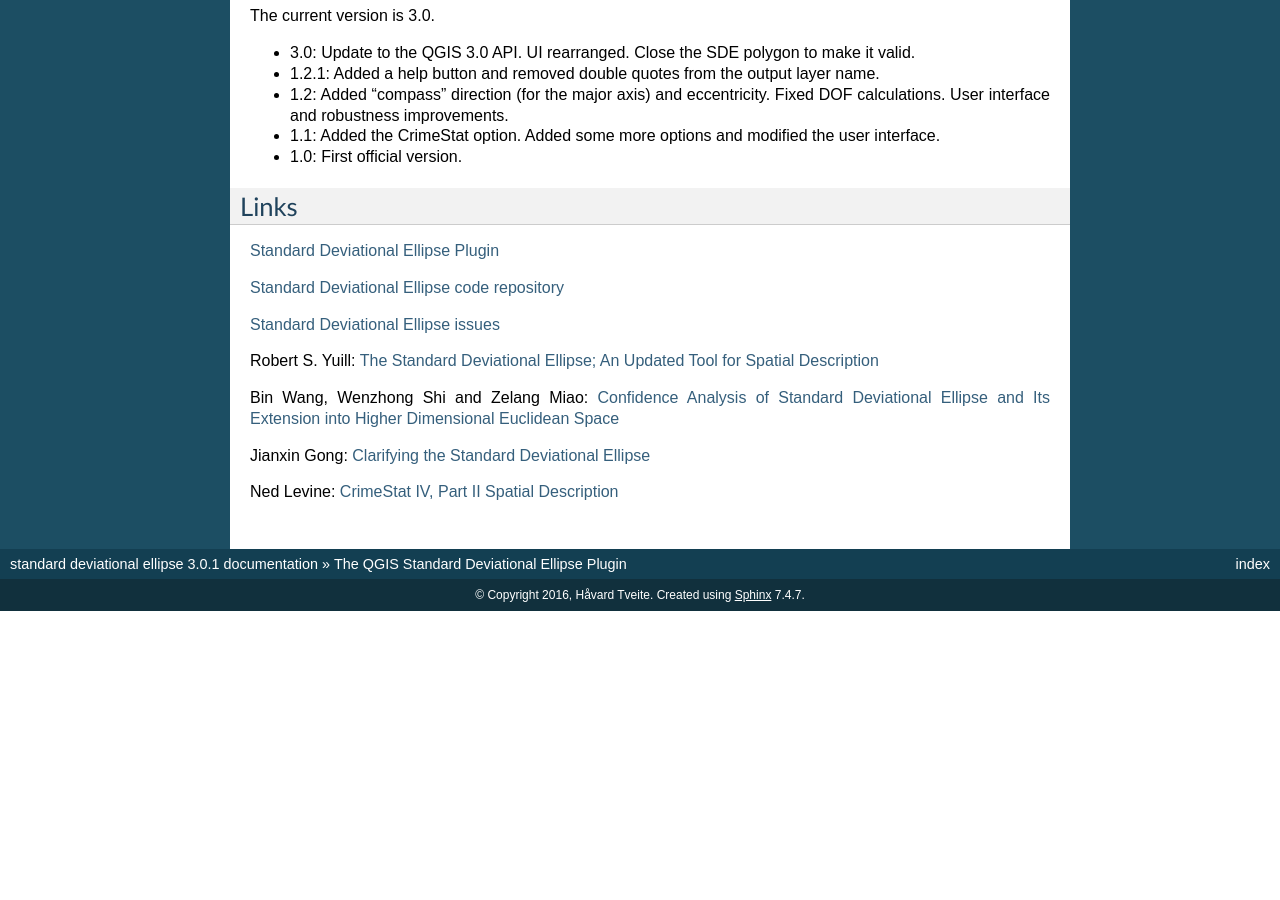
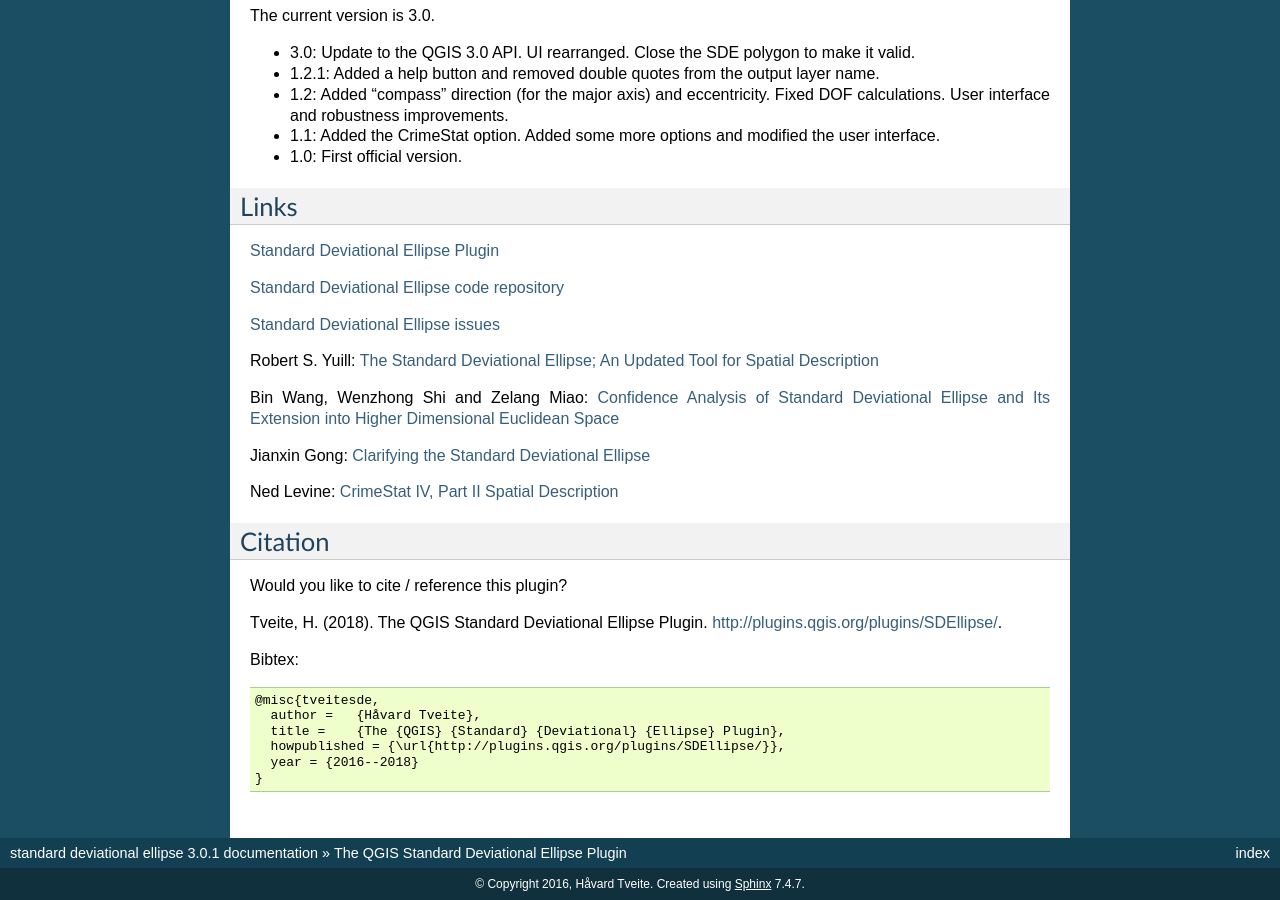
Before and after one commit to havatv/qgisstandarddeviationalellipseplugin, a Sphinx documentation site: the page built from help/source/index.rst, in a window 1280 px wide and 900 px high, scrolled down 872 px. Built offline with Sphinx 7.4.7, drawn with Linux system fonts in a browser that asks for light colours; formulas are drawn with MathJax 3; before the commit the page ends 1483 px from its top, so only the background shows below that.

Commit message:
Adding citation information to the documentation

```diff
--- a/help/source/index.rst
+++ b/help/source/index.rst
@@ -110,6 +110,26 @@
 
 Ned Levine: `CrimeStat IV, Part II Spatial Description`_
 
+
+Citation
+==========
+
+Would you like to cite / reference this plugin?
+
+Tveite, H. (2018). The QGIS Standard Deviational Ellipse Plugin. http://plugins.qgis.org/plugins/SDEllipse/.
+
+Bibtex:
+
+.. code-block:: html
+
+  @misc{tveitesde,
+    author =   {Håvard Tveite},
+    title =    {The {QGIS} {Standard} {Deviational} {Ellipse} Plugin},
+    howpublished = {\url{http://plugins.qgis.org/plugins/SDEllipse/}},
+    year = {2016--2018}
+  }
+
+
 .. _The Standard Deviational Ellipse; An Updated Tool for Spatial Description: https://www.jstor.org/stable/490885
 .. _Standard Deviational Ellipse code repository: https://github.com/havatv/qgisstandarddeviationalellipseplugin.git
 .. _Standard Deviational Ellipse Plugin: http://arken.nmbu.no/~havatv/gis/qgisplugins/SDEllipse
```
